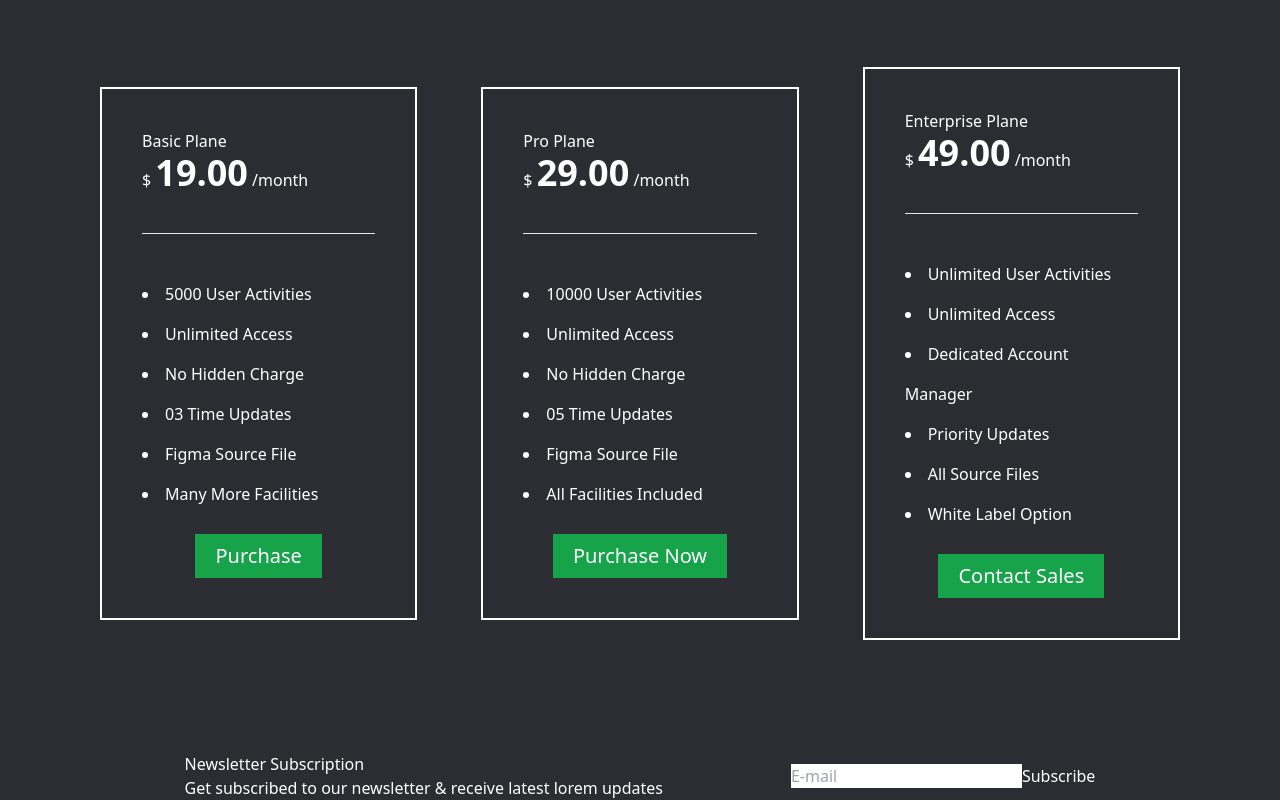
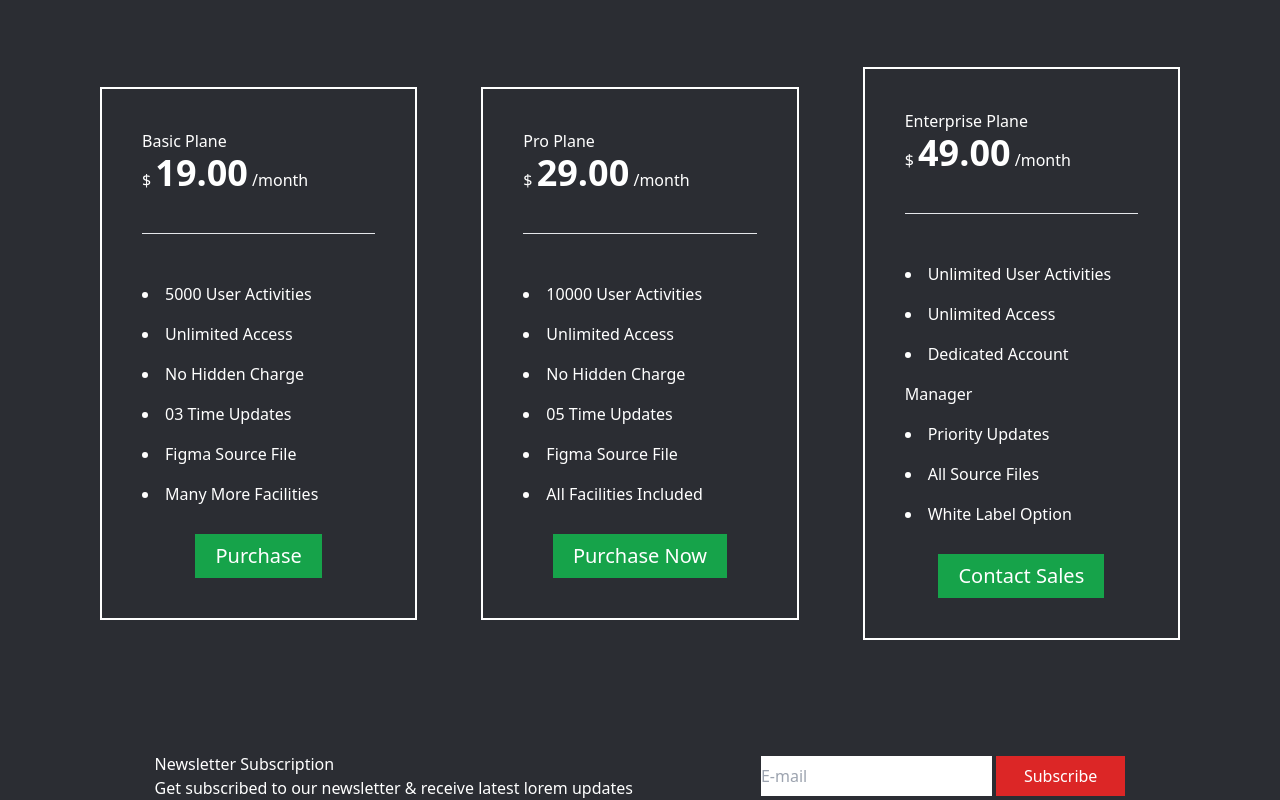
Before and after one commit to ridwanahmedxix/PracticeTCSS, a website built with Vite: page index.html in a window 1280 px wide. Shown: the part 2832-3632 px from the top of the page. Built offline with nearby package versions, Linux system fonts and the light colour scheme; files whose address does not match are found by name.

Commit message:
button design

```diff
--- a/index.html
+++ b/index.html
@@ -379,9 +379,11 @@
           </div>
 
           <!-- SINGLE DIV  -->
-          <div class="flex justify-center items-center">
-            <input type="email" placeholder="E-mail" />
-            <button>Subscribe</button>
+          <div class="flex justify-center items-center gap-1">
+            <input class="h-10" type="email" placeholder="E-mail" />
+            <button class="bg-red-600 hover:bg-red-700 transition py-2 px-7">
+              Subscribe
+            </button>
           </div>
         </div>
       </section>
```
